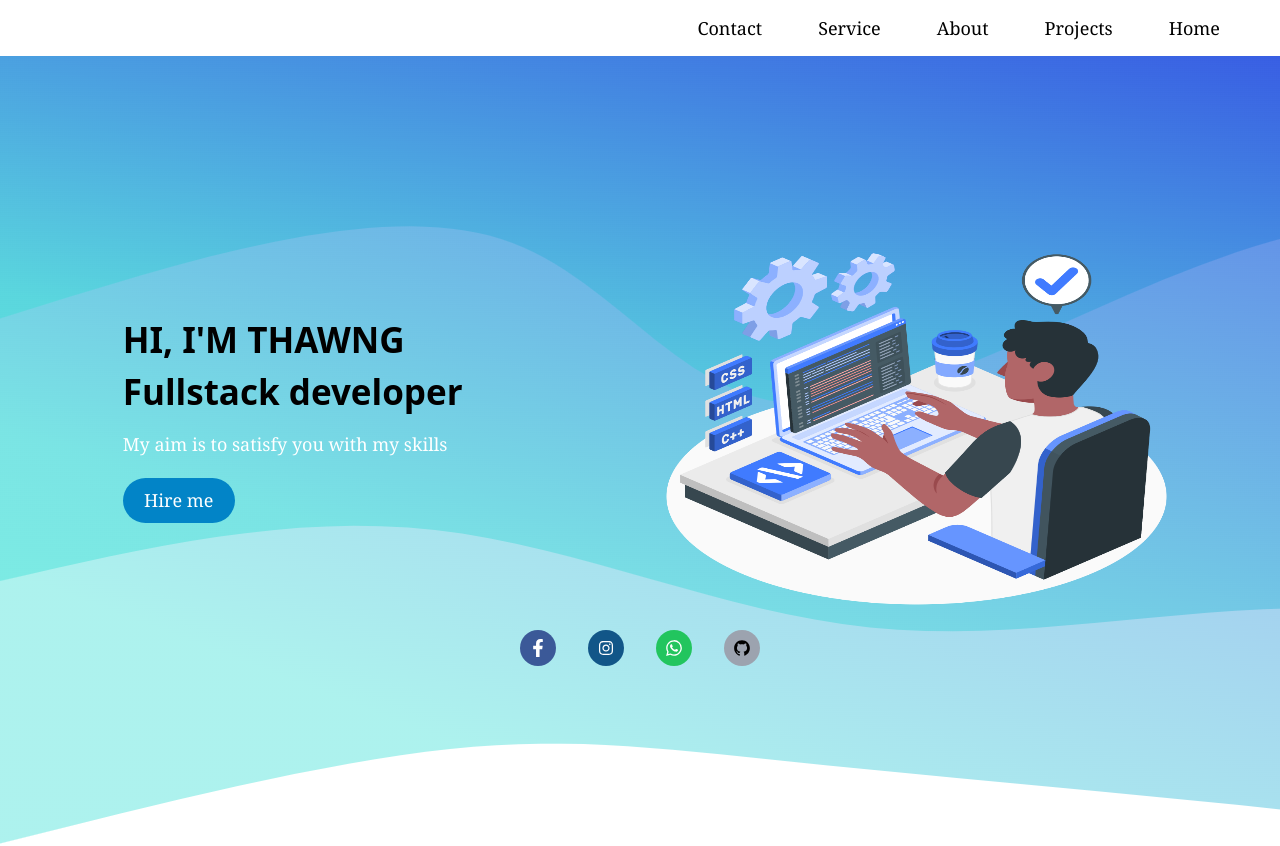
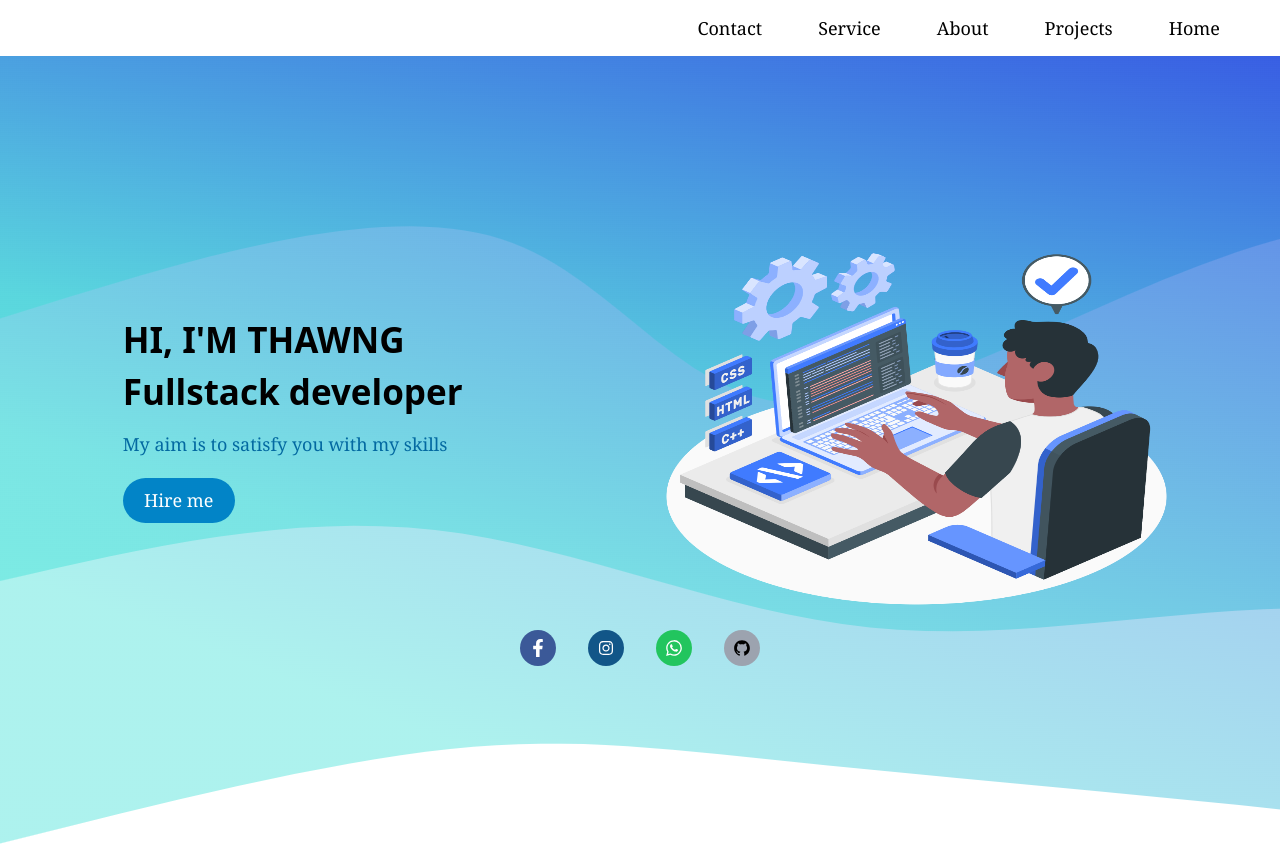
Before and after one commit to Thawng01/portfolio, a React (Create React App) app: page / in a window 1280 px wide. Shown: the top 846 px of the page. Built offline with nearby package versions, Linux system fonts and the light colour scheme.

Commit message:
Fix DONE

```diff
--- a/src/pages/Home.js
+++ b/src/pages/Home.js
@@ -55,7 +55,7 @@ const Home = forwardRef(({ onContact }, ref) => {
                                 delay: 0.5,
                             },
                         }}
-                        className="font-serif text-center lg:text-left text-white text-md my-3"
+                        className="font-serif text-center lg:text-left text-sky-700 text-md my-3"
                     >
                         My aim is to satisfy you with my skills
                     </motion.p>
```
